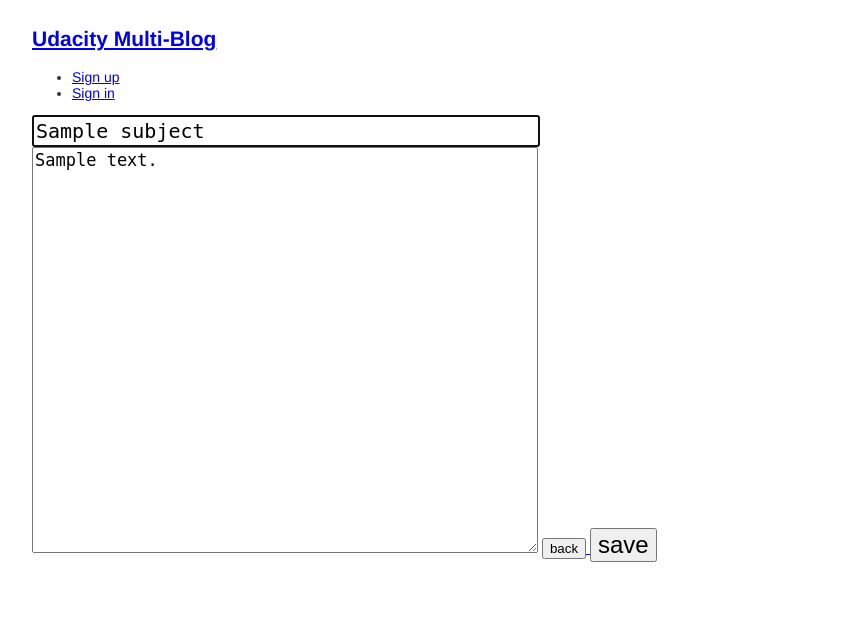
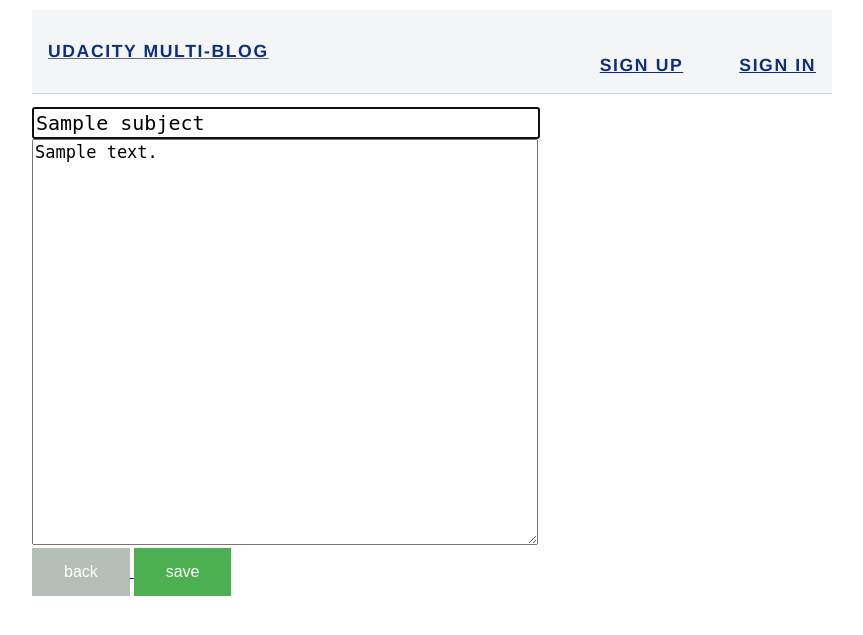
Before and after one commit to StephenOrgan/multi-user-blog, a Python web app: template templates/editpost.html in a window 1280 px wide. Shown: the top 635 px of the page, without its empty margins (208-1071 px from the left). Run offline with Jinja, Linux system fonts and the light colour scheme; the template is opened without the code that fills it: most values are stand-ins (such as "Sample title", 1, 10 or a date in 2020).

Commit message:
update some front end

```diff
--- a/handlers/deletecomment.py
+++ b/handlers/deletecomment.py
@@ -3,7 +3,7 @@
 from validate import *
 
 class DeleteComment(BlogHandler):
-	def get(self, post_id, post_user_id):
+	def get(self, post_id, post_user_id, comment_id):
 		if self.user and self.user.key().id() == int(post_user_id):
 			postkey = db.Key.from_path('Post', int(post_id), parent=blog_key())
 			commentkey = db.Key.from_path('Comment', int(comment_id), parent=postkey)
@@ -11,7 +11,7 @@
 
 			comment.delete()
 
-			self.redirect('/')
+			self.redirect('/'+ str(postkey.id()))
 
 		elif not self.user:
 			self.redirect("/login")
--- a/handlers/signup.py
+++ b/handlers/signup.py
@@ -15,7 +15,7 @@
             u = User.register(self.username, self.password, self.email)
             u.put()
             self.login(u)
-            self.redirect('/welcome')
+            self.redirect('/')
 
     def get(self):
         self.render("signup-form.html")
--- a/models/post.py
+++ b/models/post.py
@@ -16,7 +16,7 @@
         user = db.get(userkey)
 
         self._render_text = self.content.replace('\n', '<br>')
-        return render_str("post.html", p = self, current_user_id = current_user_id, username = user.name)
+        return render_str("post.html", p = self, current_user_id = current_user_id, username = user.name, user_id = self.user_id)
 
     @classmethod
     def by_id(cls, uid):
--- a/models/user.py
+++ b/models/user.py
@@ -11,7 +11,6 @@
     @classmethod
     def by_id(cls,uid):
         return User.get_by_id(uid, parent = users_key())
-
 
     #load user from db by filtering all users by that username
     @classmethod
--- a/static/main.css
+++ b/static/main.css
@@ -2,7 +2,7 @@
     font-family: Helvetica, Arial, sans-serif;
     font-size: 14px;
 
-    width: 800px;
+    max-width: 800px;
     margin: 0 auto;
     padding: 10px;
     color: #333;
@@ -42,8 +51,93 @@
 }
 
 input[type=submit] {
-  font-size: 24px;
+    background-color: #4CAF50; /* Green */
+    border: none;
+    color: white;
+    padding: 15px 32px;
+    text-align: center;
+    text-decoration: none;
+    display: inline-block;
+    font-size: 16px;
 }
+
+button.button.form-cancel{
+    background-color: #b7bdb8; /* Green */
+    border: none;
+    color: white;
+    padding: 15px 32px;
+    text-align: center;
+    text-decoration: none;
+    display: inline-block;
+    font-size: 16px;
+}
+
+/* Base Template */
+
+.wrapper .container {
+    max-width: 100%;
+}
+
+.navigation {
+    background: #f4f5f6;
+    border-bottom: .1rem solid #d1d1d1;
+    display: block;
+    height: 5.2rem;
+    width: 100%;
+}
+
+.navigation-title {
+    color: #606c76;
+    display: inline;
+    line-height: 5.2rem;
+    position: relative;
+    padding-left: 1rem;
+}
+
+.navigation-title .title-image {
+    height: 2.0rem;
+    position: relative;
+    top: .3rem;
+}
+
+.navigation-title .title-text {
+    display: inline;
+    font-size: 1.1rem;
+    font-weight: 700;
+    letter-spacing: .1rem;
+    text-transform: uppercase;
+    color: #0d2f80;
+}
+
+.navigation-list {
+    float: right;
+    list-style: none;
+    margin-bottom: 0;
+}
+
+.navigation-list .item-list {
+    float: left;
+    margin-bottom: 0;
+    margin-left: 2.5rem;
+    position: relative;
+}
+
+.navigation-list .item-list-link {
+    line-height: 5.2rem;
+    font-size: 1.1rem;
+    font-weight: 700;
+    letter-spacing: .1rem;
+    text-transform: uppercase;
+    color: #0d2f80;
+    padding-right:1rem;
+}
+
+.content {
+    padding-top: 7.5rem;
+    padding-bottom: 7.5rem;
+}
+
+/* Main Page */
 
 .main-title {
     display: block;
--- a/templates/base.html
+++ b/templates/base.html
@@ -12,28 +12,28 @@
   <div class="wrapper">
 		<nav class="navigation">
 			<div class="container">
-				<a href="/" class="navigation__title">
+				<a href="/" class="navigation-title">
 					<!-- <img class="title__image" src="/static/images/compose.svg" alt=""> -->
 					{% if user %}
-						<h1 class="title__text">Welcome, {{user.name}}!</h1>
+						<h1 class="title-text">Welcome, {{user.name}}!</h1>
 					{% else %}
-						<h1 class="title__text">Udacity Multi-Blog</h1>
+						<h1 class="title-text">Udacity Multi-Blog</h1>
 					{% endif %}
 				</a>
-				<ul class="navigation__list">
+				<ul class="navigation-list">
 					{% if user %}
-						<li class="list__item">
-							<a href="/newpost" class="list__item__link">New Post</a>
+						<li class="item-list">
+							<a href="/newpost" class="item-list-link">New Post</a>
 						</li>
-						<li class="list__item">
-							<a href="/logout" class="list__item__link">Log out</a>
+						<li class="item-list">
+							<a href="/logout" class="item-list-link">Log out</a>
 						</li>
 					{% else %}
-						<li class="list__item">
-							<a href="/signup" class="list__item__link">Sign up</a>
+						<li class="item-list">
+							<a href="/signup" class="item-list-link">Sign up</a>
 						</li>
-						<li class="list__item">
-							<a href="/login" class="list__item__link">Sign in</a>
+						<li class="item-list">
+							<a href="/login" class="item-list-link">Sign in</a>
 						</li>
 					{% endif %}
 				</ul>
--- a/templates/editpost.html
+++ b/templates/editpost.html
@@ -5,13 +5,14 @@
     <div class="editpost">
         <div class="editpost__form">
             <form method="post" autocomplete="off">
-                <input autofocus class="form__input" placeholder="Title" type="text" name="subject" value="{{subject}}">
-                <textarea class="form__textarea" placeholder="Tell your story..." type="text" name="content">{{content}}</textarea>
+                <input autofocus class="form-input" placeholder="Title" type="text" name="subject" value="{{subject}}">
+                <textarea class="form-textarea" type="text" name="content">{{content}}</textarea>
+                <br>
                 <a href="/{{post_id}}">
-                    <button class="button-outline">back</button>
+                    <button class="button form-cancel">back</button>
                 </a>
-                <input class="button-outline form__submit" type="submit" value="save">
-                <span class="form__message">{{error}}</span>
+                <input class="button form-submit" type="submit" value="save">
+                <span class="form-message">{{error}}</span>
             </form>
         </div>
     </div>
```
Also changed, not shown: other parts of static/main.css (+162 -6 lines), handlers/editcomment.py (+4 -4 lines), handlers/post.py (+8 -7 lines), templates/editcomment.html (+8 -2 lines), templates/login-form.html (+8 -10 lines), templates/newpost.html (+10 -3 lines), templates/permalink.html (+35 -33 lines), templates/post.html (+6 -2 lines), templates/signup-form.html (+17 -8 lines), 2 other files.
